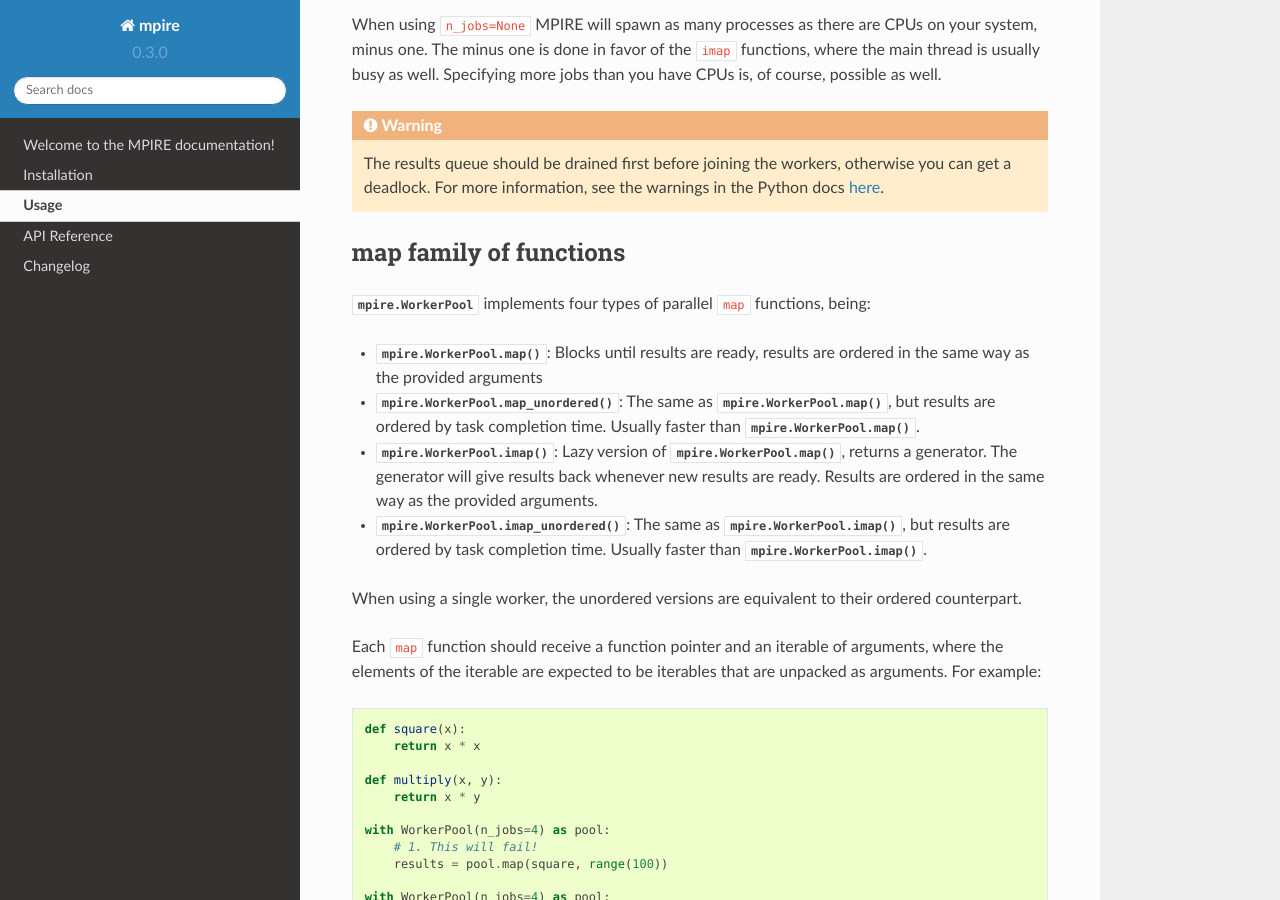
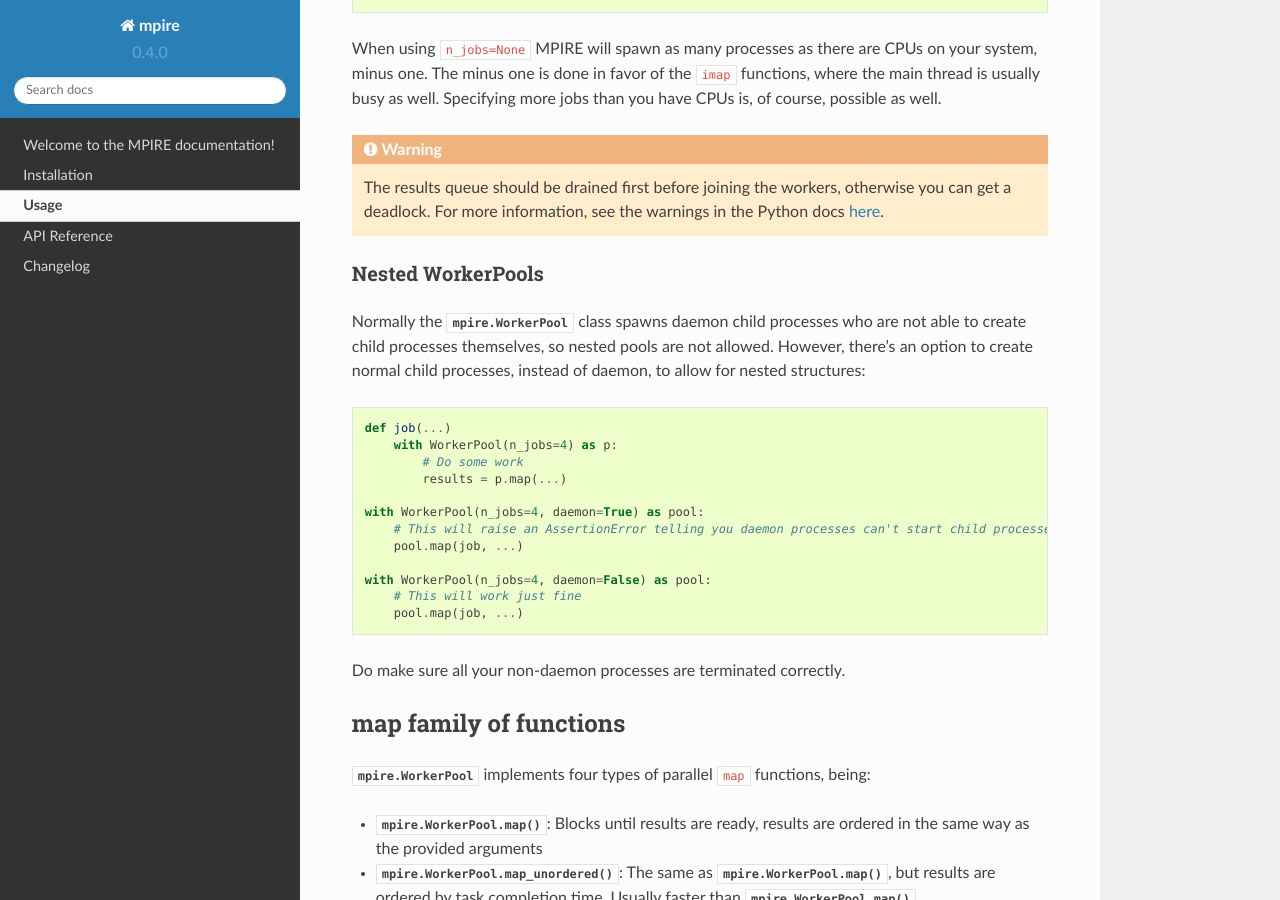
Before and after one commit to sybrenjansen/mpire, a Sphinx documentation site: the page built from docs/usage/index.rst, in a window 1280 px wide and 900 px high, scrolled down 1206 px. Built offline with Sphinx 7.4.7 and the Read the Docs theme 2.0.0, drawn with Linux system fonts in a browser that asks for light colours.

Commit message:
- WorkerWorkers can now be started as normal child processes (non-deamon)   such that nested WorkerPools are possible. - Version bumped to 0.4.0

```diff
--- a/docs/usage/index.rst
+++ b/docs/usage/index.rst
@@ -55,6 +55,32 @@ have CPUs is, of course, possible as well.
 
 .. _here: https://docs.python.org/3.4/library/multiprocessing.html#pipes-and-queues
 
+
+Nested WorkerPools
+~~~~~~~~~~~~~~~~~~
+
+Normally the :obj:`mpire.WorkerPool` class spawns daemon child processes who are not able to create child processes
+themselves, so nested pools are not allowed. However, there's an option to create normal child processes, instead of
+daemon, to allow for nested structures:
+
+.. code-block:: python
+
+    def job(...)
+        with WorkerPool(n_jobs=4) as p:
+            # Do some work
+            results = p.map(...)
+
+    with WorkerPool(n_jobs=4, daemon=True) as pool:
+        # This will raise an AssertionError telling you daemon processes can't start child processes
+        pool.map(job, ...)
+
+    with WorkerPool(n_jobs=4, daemon=False) as pool:
+        # This will work just fine
+        pool.map(job, ...)
+
+Do make sure all your non-daemon processes are terminated correctly.
+
+
 map family of functions
 -----------------------
 
@@ -101,6 +127,7 @@ single integer values. The second example should work as expected. The third exa
 function arguments. Also note that we use ``imap`` in the third example, which allows us to process the results whenever
 they come available, not having to wait for all results to be ready.
 
+
 Manual chunking
 ~~~~~~~~~~~~~~~
 
@@ -129,6 +156,7 @@ In the first example the function call will fail because MPIRE doesn't know how
 example should work as expected where 16 chunks are used (four times the number of workers). The third example uses a
 fixed chunk size of four, so MPIRE doesn't need to know the iterable length.
 
+
 Maximum number of active tasks
 ~~~~~~~~~~~~~~~~~~~~~~~~~~~~~~
 
@@ -151,6 +179,7 @@ amount of active tasks.
         results = pool.map(square, ((x,) for x in range(int(1e300))), iterable_len=int(1e300),
                            max_tasks_active=2*4)
 
+
 Worker lifespan
 ~~~~~~~~~~~~~~~
 
@@ -166,6 +195,7 @@ the number of chunks of tasks) after which a worker should restart.
         results = pool.map(square, ((x,) for x in range(100)), iterable_len=100, worker_lifespan=1)
 
 In this example each worker is restarted after finishing a single chunk of tasks.
+
 
 Restarting workers
 ~~~~~~~~~~~~~~~~~~
--- a/mpire/__init__.py
+++ b/mpire/__init__.py
@@ -1,3 +1,3 @@
 from .mpire import Worker, WorkerPool
 
-__version__ = '0.3.0'
+__version__ = '0.4.0'
```
Also changed, not shown: docs/changelog.rst (+6 -3 lines), 2 other files.
